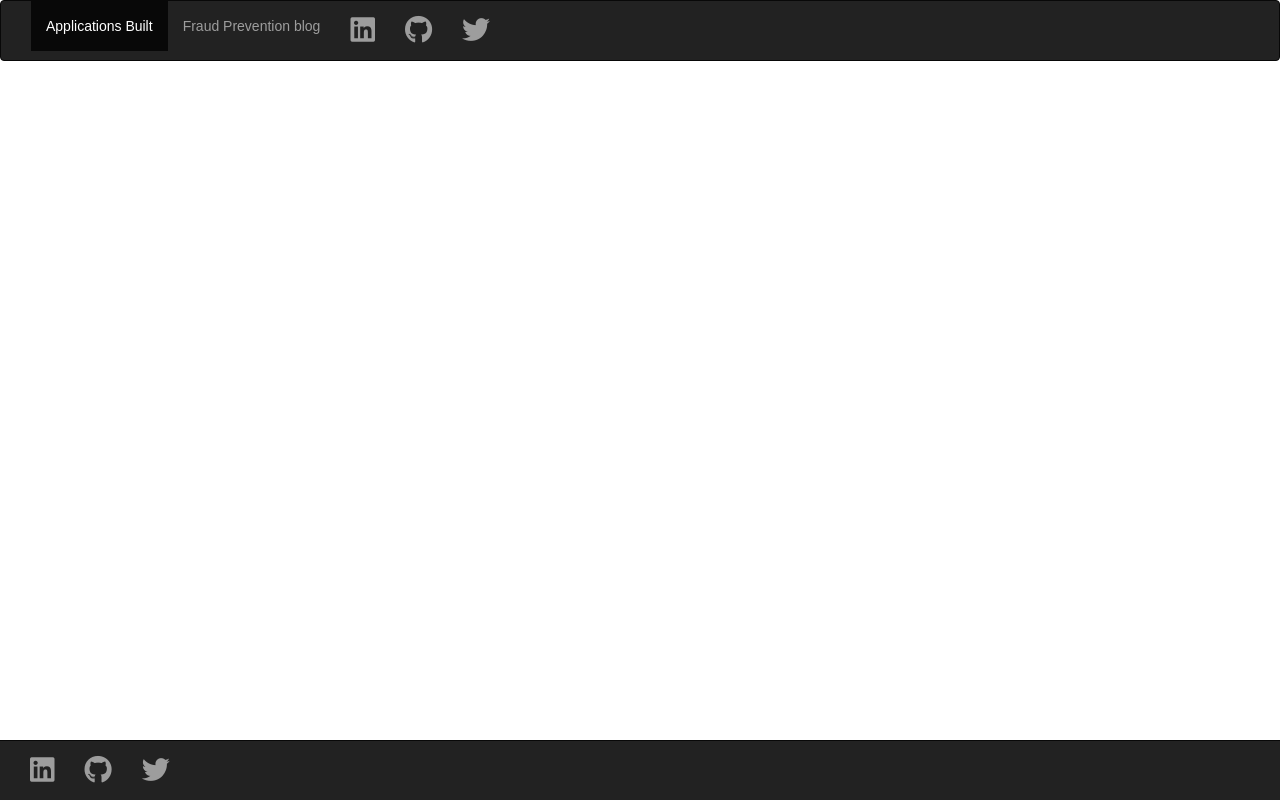
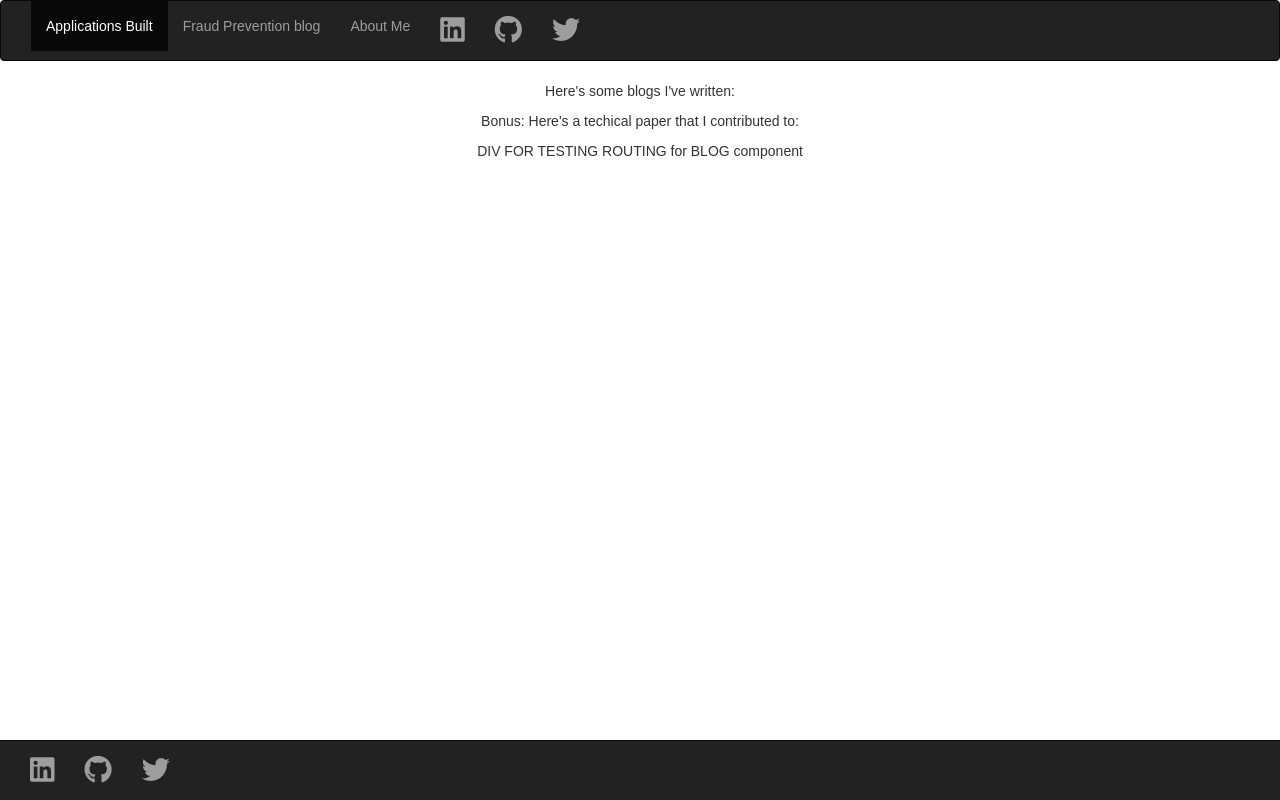
Before and after one commit to Norby257/noreen-react-portfolio, a React (Create React App) app: page /blog in a window 1280 px wide. Built offline with nearby package versions, Linux system fonts and the light colour scheme.

Commit message:
layout complete

```diff
--- a/src/App.js
+++ b/src/App.js
@@ -17,7 +17,8 @@
       <div className="App">
         <NavBar />
         <Route exact path="/" exact component={Profile} />
-        <Route exact path="/blog" exact compoent={BlogList} />
+        <Route exact path="/blog" exact component={BlogList} />
+        <Route exact path ="/bio" exact component={Bio} />
         <Footer />
       </div>
     )
--- a/src/components/Bio.js
+++ b/src/components/Bio.js
@@ -3,10 +3,13 @@
 const Bio = (props) => {
     return (
         <div>
+
             <img  alt="profile pic"/>
             <p> Hi, I'm Noreen. I'm a full stack web developer and I specialize in React. </p>
             <p> I've also worked in analytics, and I am passionate about data-driven fraud prevention.</p>
             <p> When I take a break from coding, I can be caught playing guitar, enjoying combat sports or consuming matcha. </p>
+
+
          </div>
     )
 
--- a/src/components/Jumbotron.js
+++ b/src/components/Jumbotron.js
@@ -1,8 +1,8 @@
 import React from 'react'
 const myJumbotronStyle = {
-  backgroundImage:  'url(./portfolio_jumbotron_img.png)',
+  backgroundImage:  'url(https://images6.alphacoders.com/696/696661.jpg)',
   backgroundSize: 'cover',
-  minHeight: 700
+  minHeight: 650
 
 }
 
--- a/src/components/NavBar.js
+++ b/src/components/NavBar.js
@@ -28,11 +28,17 @@
               <NavLink to="/" exact activeClassName="active">
                 Applications Built
               </NavLink>
-              <span className="sr-only">(current)</span>
+              {/* <span className="sr-only">(current)</span> */}
             </li>
             <li>
               <NavLink to="/blog" activeClassName="active">
                 Fraud Prevention blog
+              </NavLink>
+            </li>
+
+            <li>
+              <NavLink to="/bio" activeClassName="active">
+                About Me
               </NavLink>
             </li>
 
--- a/src/components/Profile.js
+++ b/src/components/Profile.js
@@ -1,6 +1,6 @@
 import React, {Component} from 'react';
 import Jumbotron from './Jumbotron'
-
+import ProjectList from '../containers/ProjectList'
 
 const  Profile  = () => {
 
@@ -8,6 +8,8 @@
         <div className="Profile">
 
             <Jumbotron />
+            <ProjectList />
+
 
 
       </div>
--- a/src/containers/ProjectList.js
+++ b/src/containers/ProjectList.js
@@ -1,13 +1,29 @@
-import React from 'react';
-import Project from './Project';
-function ProjectList(props) {
-    return (
-       props.projects.map(function(project){
-           return <Project projects={projects} key={project.id} />
-       })
-    )
+import React from "react"
+// import Project from "./Project"
+// this will be similar to the Holiday project
+//   in which we are going to render two columns of projects
+//   and map over them
+//   refactor this too, first and then map over what is neeeded
 
+const ProjectList = () => {
+return (
+
+
+  <div>
+    <div className="col-md-6"> COL 1 CONTENT GOES HERE </div>
+    <div clasName="col-md-6"> COL 2 CONTENT GOES HERE </div>
+  </div>
+  )
 }
 
+export default ProjectList
 
-export default ProjectList
+//   keeping this commented out so that if  I need it in the future I can just grab it
+// function ProjectList(props) {
+//     return (
+//        props.projects.map(function(project){
+//            return <Project projects={projects} key={project.id} />
+//        })
+//     )
+
+// }
```
